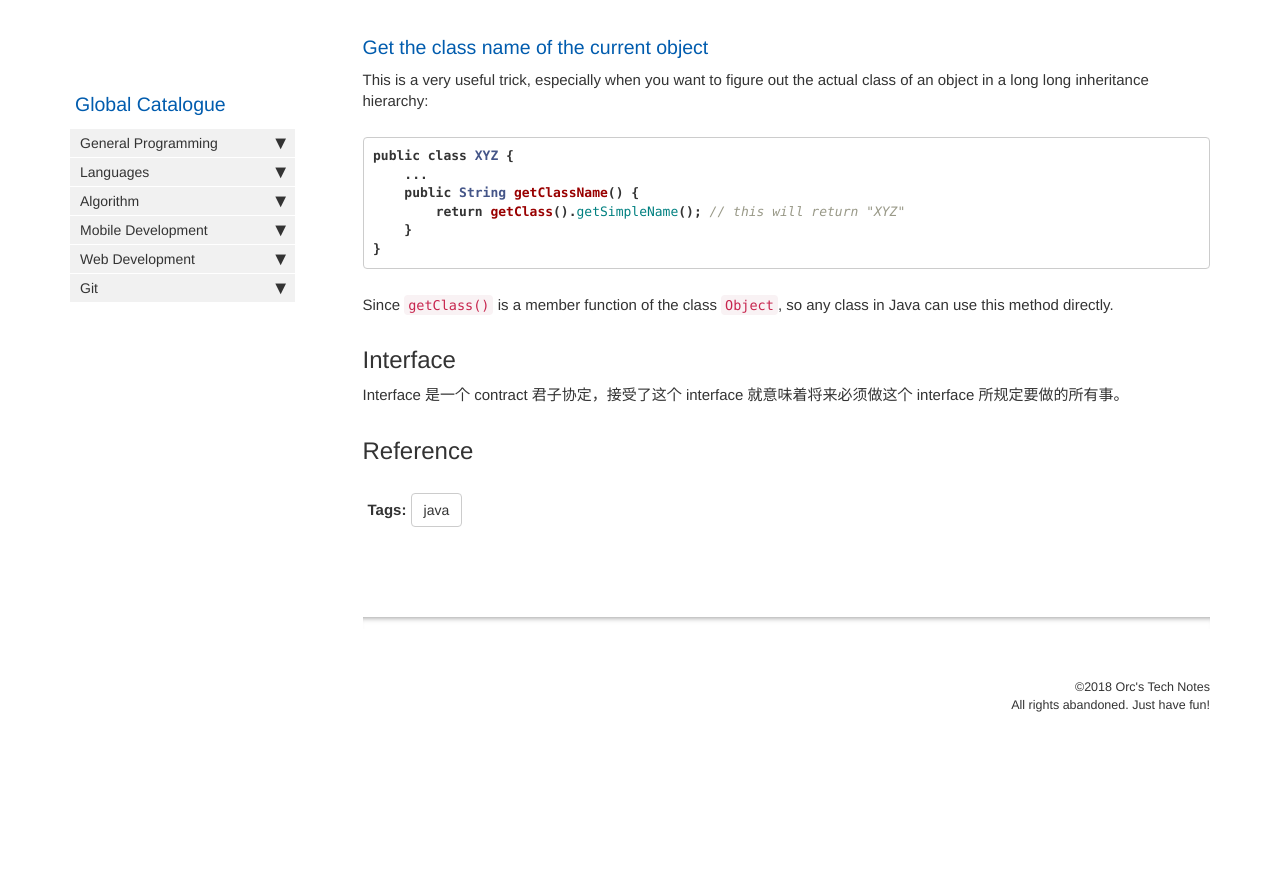
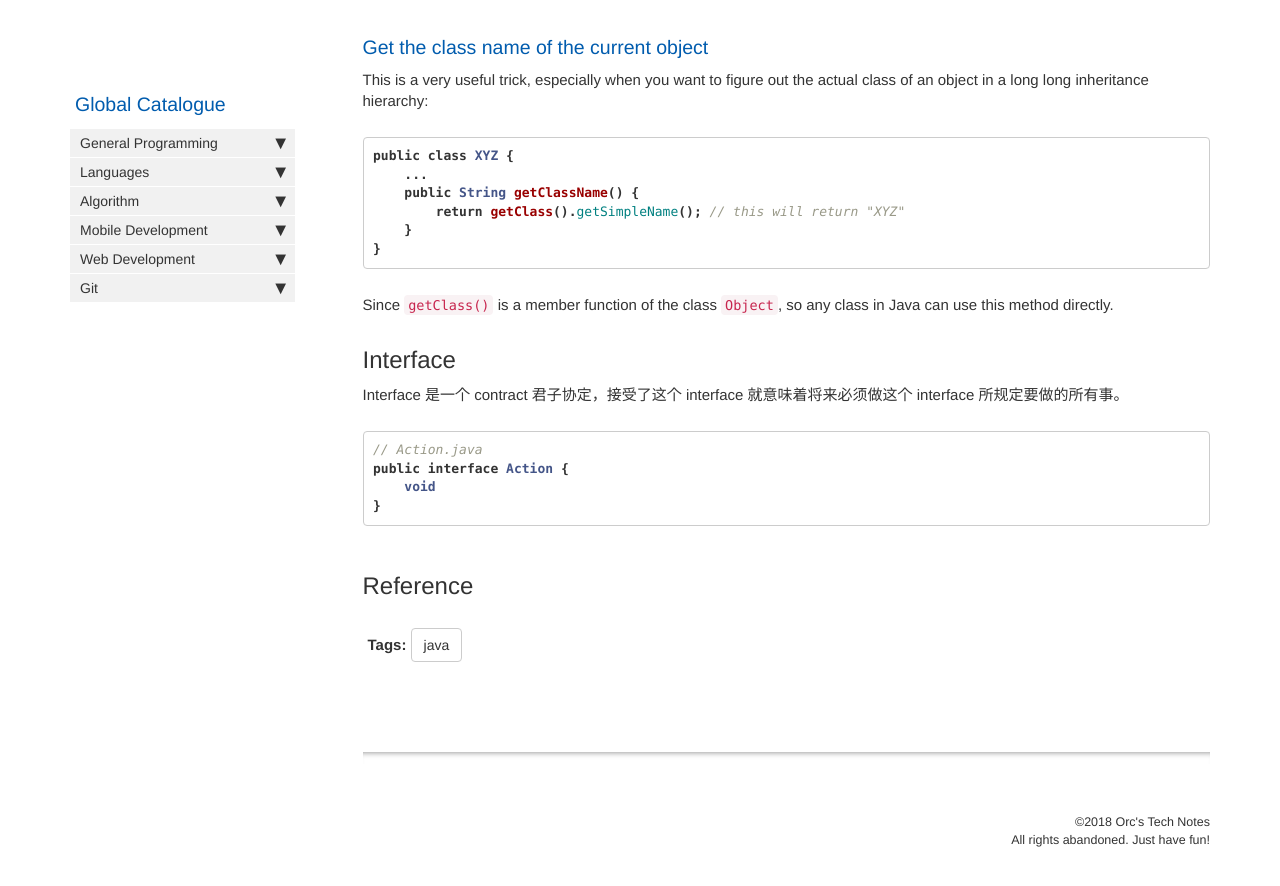
Before and after one commit to HungryOrc/hungryorc.github.io, a Jekyll site: the page built from pages/java/java_class_inheritance_interface.md, in a window 1280 px wide and 900 px high, scrolled down 1265 px. Shown: the top 886 px of the window. Built offline with Jekyll 4.4.1, drawn with Linux system fonts in a browser that asks for light colours; nearby versions of some CDN libraries; comment, search, counter and statistics services are not loaded; before the commit the page ends 2030 px from its top, so only the background shows below that.

Commit message:
Update java_class_inheritance_interface.md

````diff
--- a/pages/java/java_class_inheritance_interface.md
+++ b/pages/java/java_class_inheritance_interface.md
@@ -70,6 +70,12 @@ Since `getClass()` is a member function of the class `Object`, so any class in J
 ## Interface
 Interface 是一个 contract 君子协定，接受了这个 interface 就意味着将来必须做这个 interface 所规定要做的所有事。
 
+```java
+// Action.java
+public interface Action {
+    void
+}
+```
 
 ## Reference
 
````
